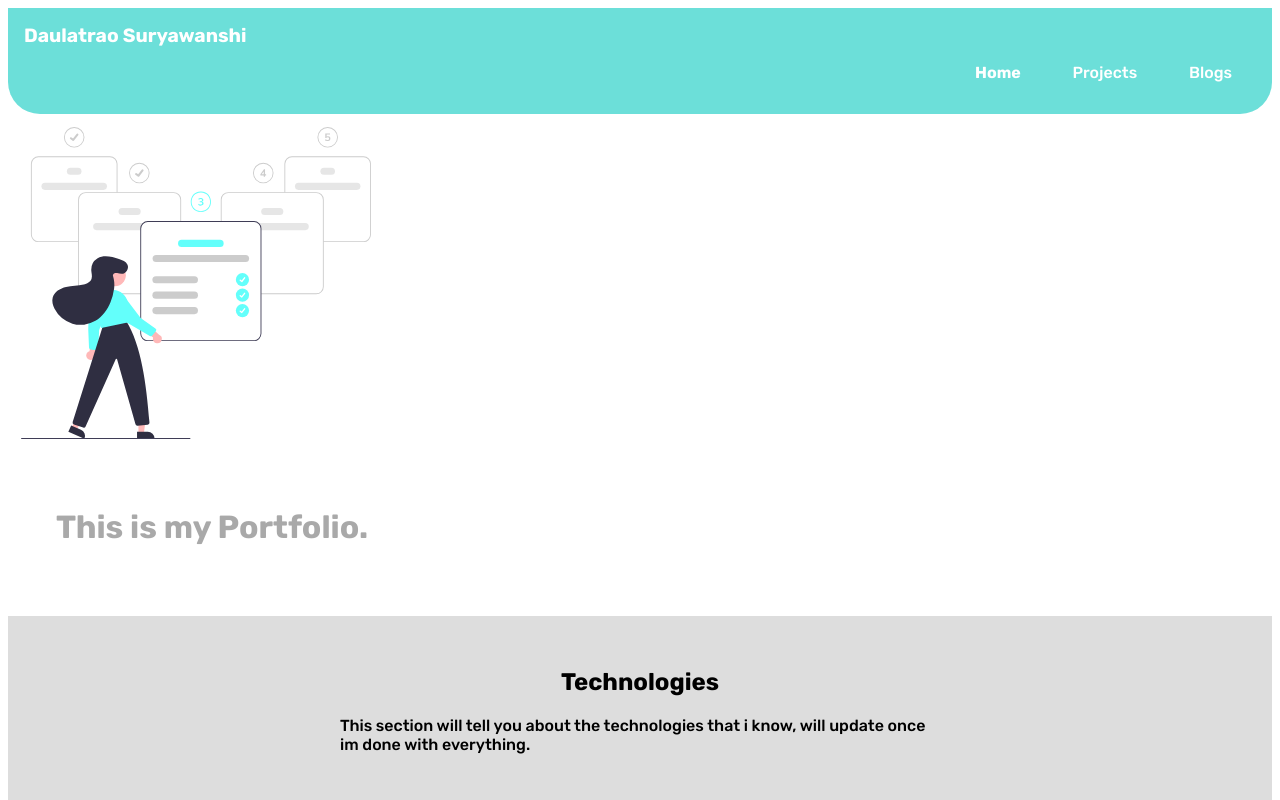
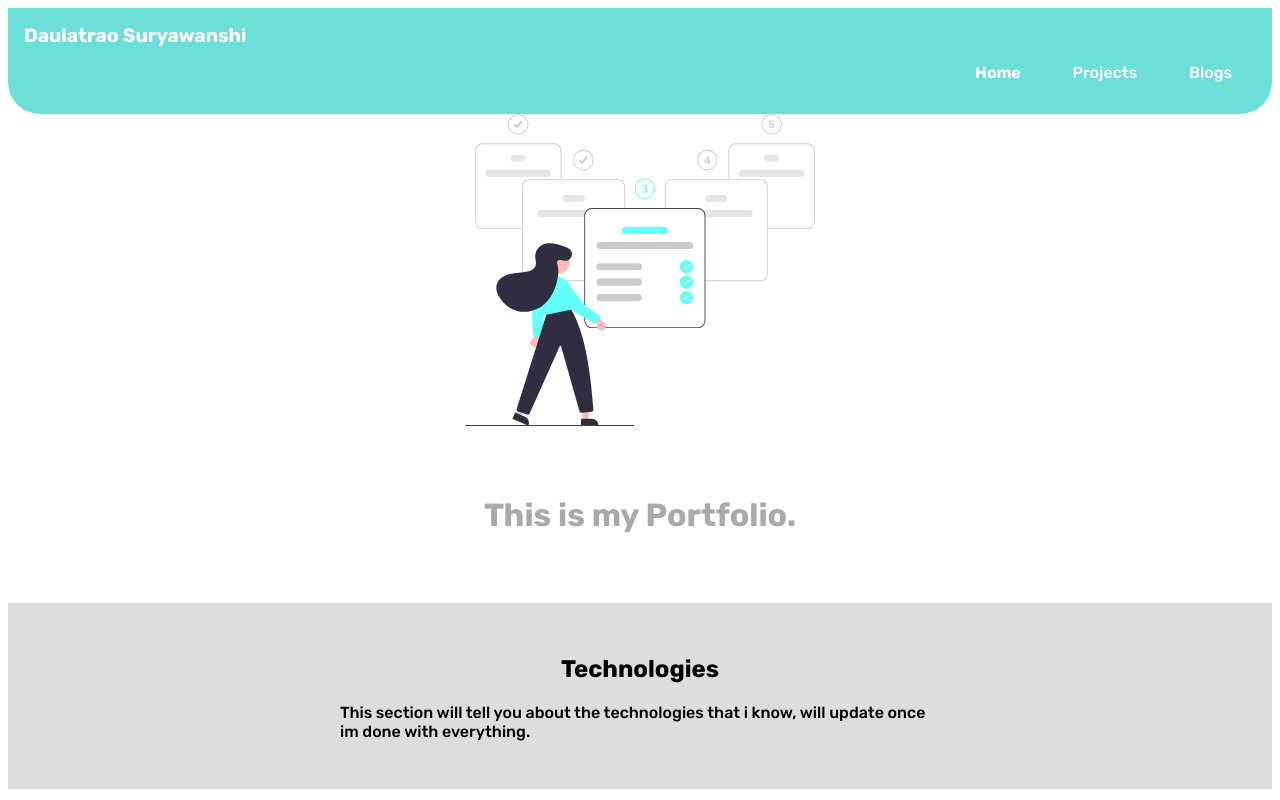
Before and after one commit to daulatrao7/HTML-coding-by-neogcamp, a plain HTML site: page index.html in a window 1280 px wide. Shown: the top 800 px of the page. Drawn offline with Linux system fonts and the light colour scheme.

Commit message:
style update

```diff
--- a/styles.css
+++ b/styles.css
@@ -72,13 +72,13 @@ hr{
 
 .hero-heading{
     padding: 3rem;
-    text-align: inherit;
+    text-align: center;
     color: darkgray;
 }
 .hero-img{
     max-width: 350px;
     display: block;
-    margin: 1%;
+    margin: auto;
 }
 
 .section{
```
